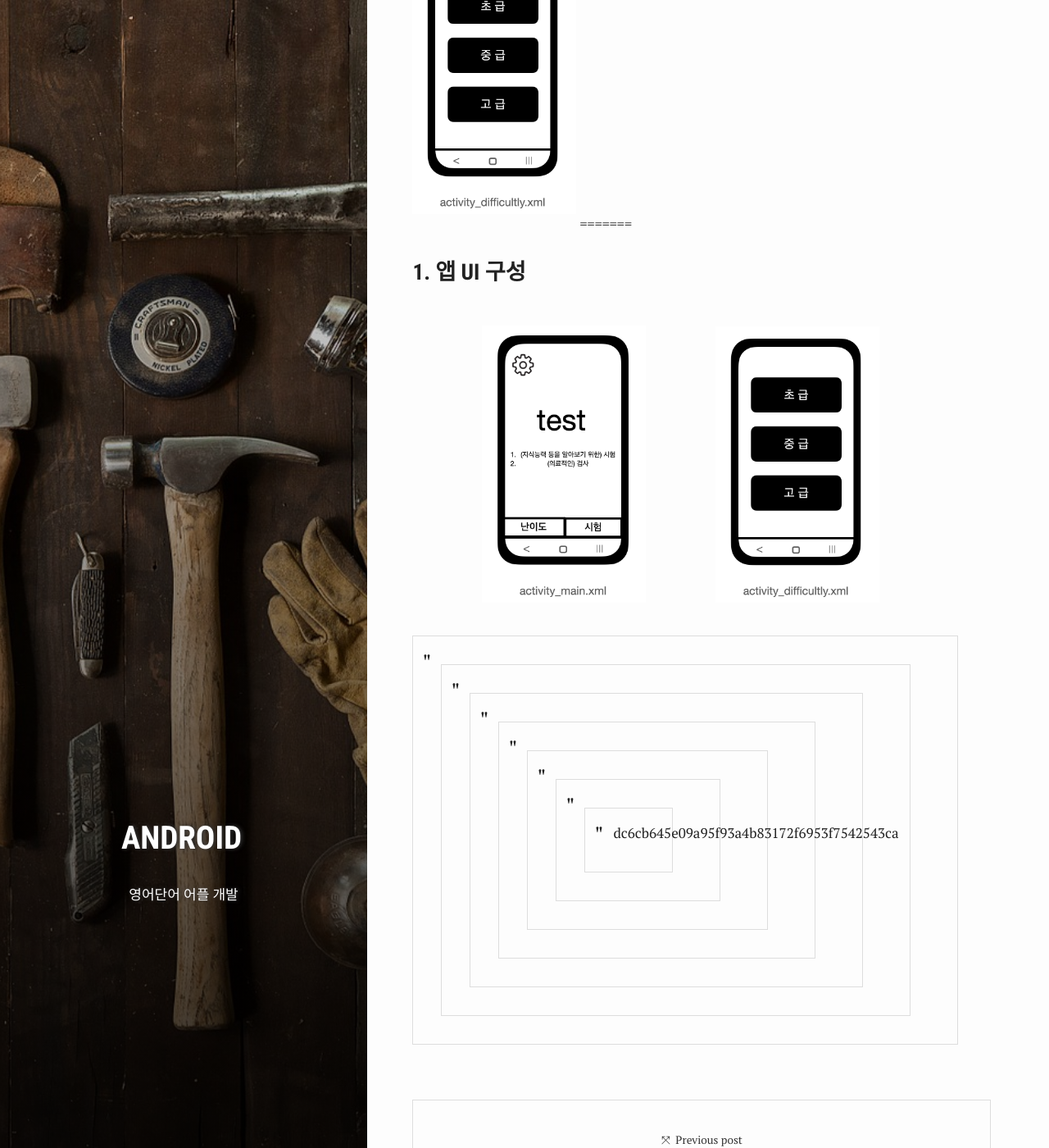
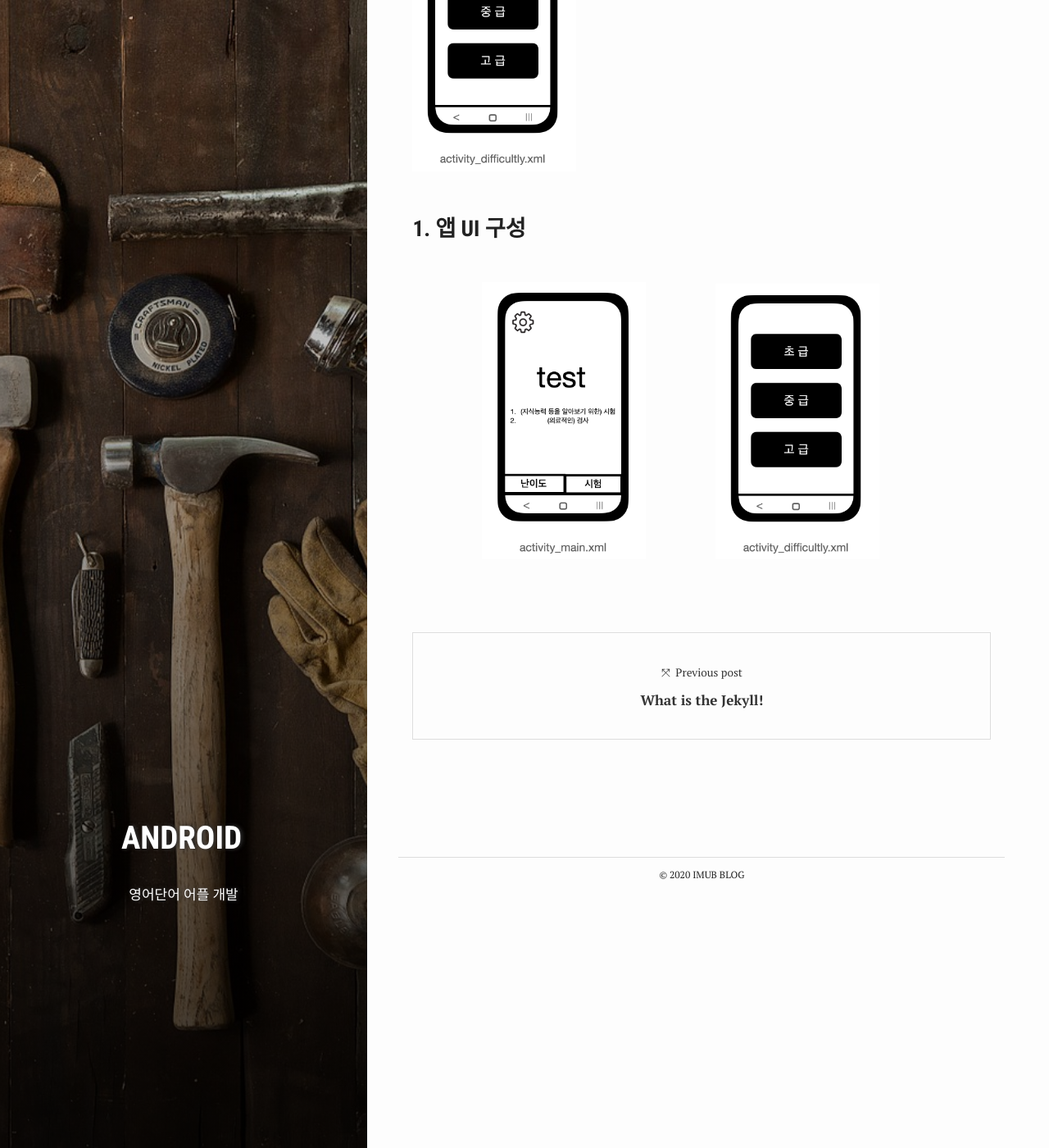
Before and after one commit to ImUB/imub.github.io, a Jekyll site: the page built from _posts/2020-11-23-English-Word-App.md, in a window 1280 px wide and 1400 px high, scrolled down 817 px. Shown: the whole window at 82% size. Built offline with Jekyll 4.4.1, drawn with Linux system fonts in a browser that asks for light colours.

Commit message:
post update

```diff
--- a/_posts/2020-11-23-English-Word-App.md
+++ b/_posts/2020-11-23-English-Word-App.md
@@ -15,10 +15,7 @@ author: ImuB
 그렇게 고민하다 생각한 첫 프로젝트가 영어단어 암기 어플이다. 영어공부도 해야되고 영어단어 암기를 돕는 앱 정도는 시중에도 많이있고 개발하기 크게 까다롭지 않을거라 판단하여 첫 프로젝트로 제격일거라고 생각했다.
 ### 개발 계획
 
-<<<<<<< HEAD
 #### 1. 앱 UI 구성
 ![Repo Make]({{ site.images | relative_url }}/English-word-UI.png){: width="200" height="200" style="display: inline; padding-left: 30em"}![난이도 설정 페이지]({{ site.images | relative_url }}/English-word-Difficultly.png){: width="200" height="200" style="display: inline"}
-=======
 ### 1. 앱 UI 구성
 ![Repo Make]({{ site.images | relative_url }}/English-word-UI.png){: width="200" height="200" style="display: inline; margin-left: 5em"}![난이도 설정 페이지]({{ site.images | relative_url }}/English-word-Difficultly.png){: width="200" height="200" style="display: inline; margin-left: 5em"}
->>>>>>> dc6cb645e09a95f93a4b83172f6953f7542543ca
```
